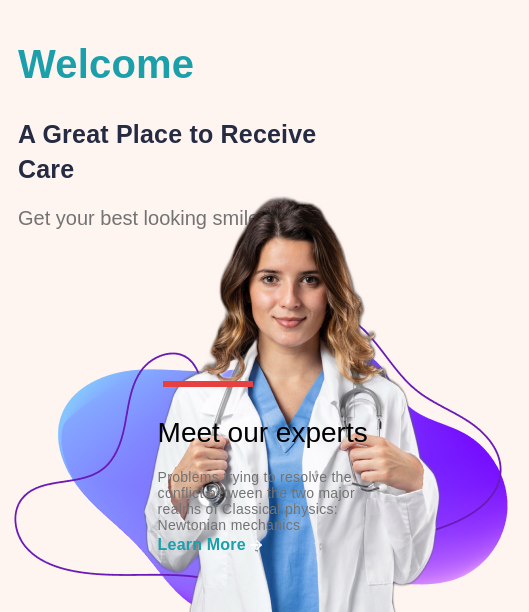
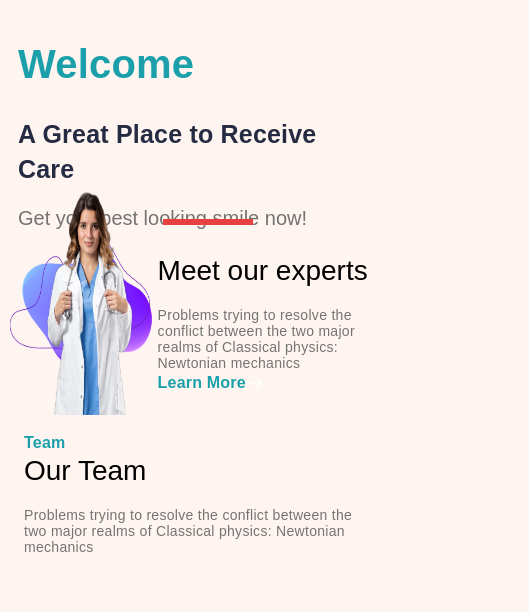
Before and after one commit to serapieTuyishime/medicore, a plain HTML site: page index.html in a window 390 px wide. Shown: the part 159-771 px from the top of the page, 529 px wide, since content can reach past the window. Drawn offline with Linux system fonts and the light colour scheme.

Commit message:
re-reviews-1

```diff
--- a/index.html
+++ b/index.html
@@ -39,9 +39,9 @@
         </div>
     </div>
     <div class="content">
-        <div class="content__image">
+        <div class="content__images">
 
-            <img class="" src="./images/lady-doctor.png">
+            <img class="content__image" src="./images/lady-doctor.png">
         </div>
         <div class="content__text">
             <div>
--- a/styles.css
+++ b/styles.css
@@ -281,13 +281,13 @@ body{
         gap:0;
 
     }
-    .content__image{
+    .content__images{
         justify-items: left;
         margin: 0;
         width: 100%;
         height: 100%;
     }
-    .content__image--1{
+    .content__image{
         width: 100%;
         height: 100%;
     }
```
